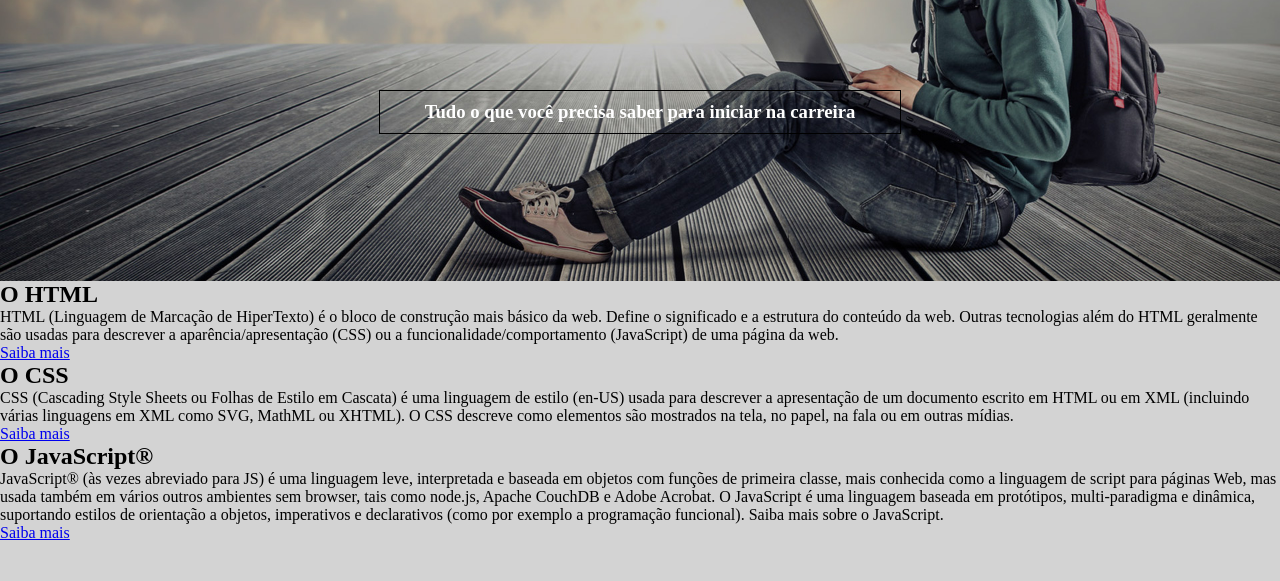
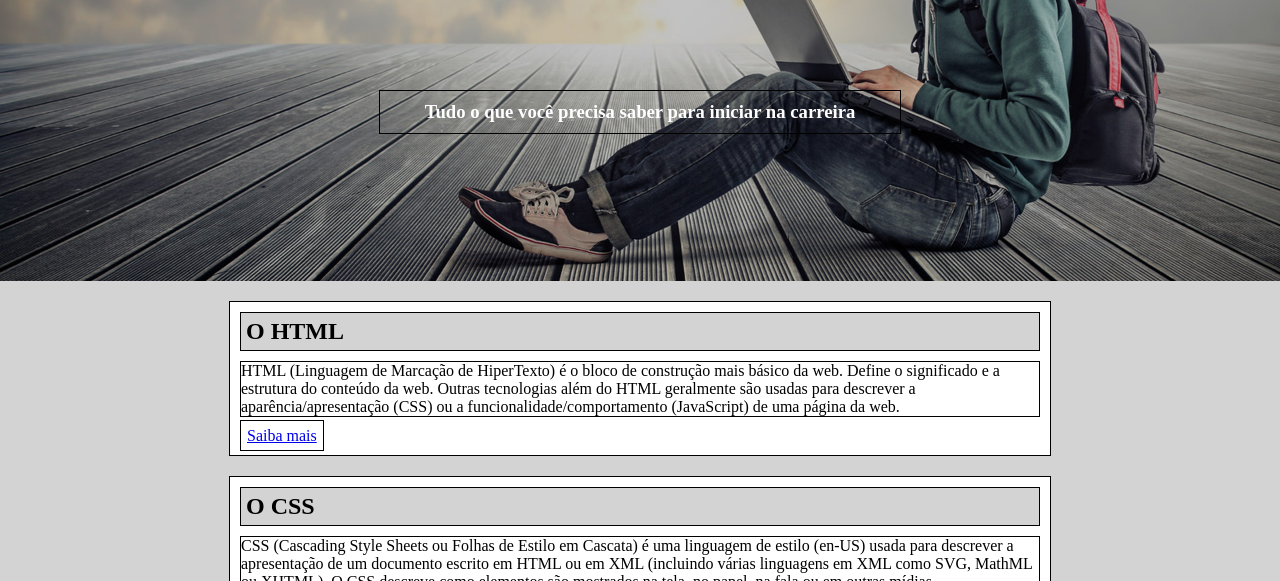
Before and after one commit to DevNdn/CWD-Img, a plain HTML site: page index.html in a window 1280 px wide. Shown: the part 219-800 px from the top of the page. Drawn offline with Linux system fonts and the light colour scheme.

Commit message:
First css app on .pg-main

```diff
--- a/style.css
+++ b/style.css
@@ -46,10 +46,37 @@ nav > a {
   padding: 10px;
 }
 
-
-
 /* ----------------------------------- */
 .page-main {
   background-color: lightgray;
-  height: 500px;
+  width: 100%;
+  height: 80%;
+  display: inline-block;
 }
+
+article {
+  border: 1px solid black;
+  background-color: white;
+  width: 800px;
+  margin: auto;
+  margin-top: 20px;
+  padding: 10px;
+
+}
+
+h2 {
+  border: 1px solid black;
+  background-color: lightgray;
+  padding: 5px;
+  margin-bottom: 10px;
+}
+
+article > p {
+  border: 1px solid black;
+  margin-bottom: 10px;
+}
+
+article > a {
+  border: 1px solid black;
+  padding: 6px;
+}
```
